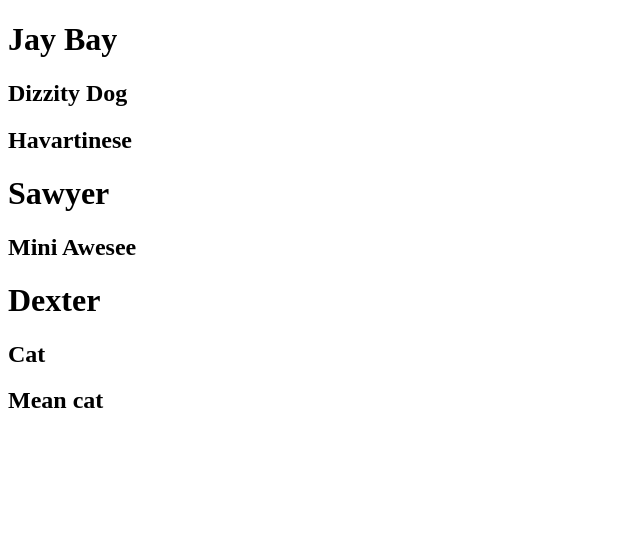
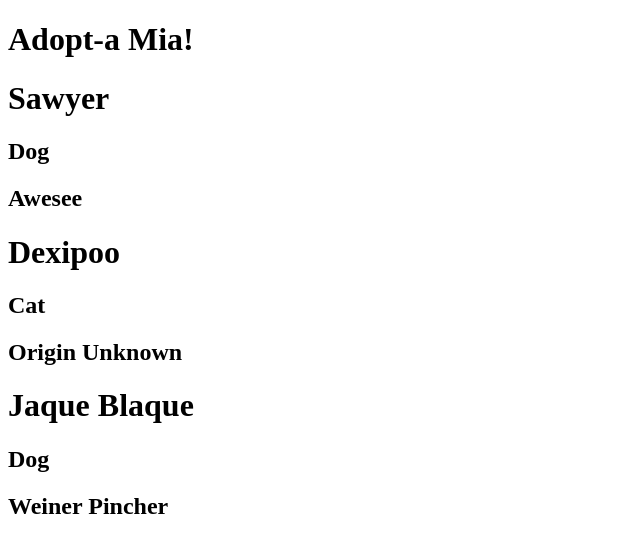
Before and after one commit to pkunzipula/Petfinder-Adoption-App-with-React-16, a React (Vite) app: page / in a window 1280 px wide. Shown: the top 552 px of the page, without its empty margins (0-640 px from the left). Built offline with nearby package versions, Linux system fonts and the light colour scheme.

Commit message:
Adding Babel rules to ESLinter to help with JSX

```diff
--- a/package.json
+++ b/package.json
@@ -20,7 +20,11 @@
   },
   "homepage": "https://github.com/pkunzipula/reactoid#readme",
   "devDependencies": {
+    "babel-eslint": "^10.0.1",
     "eslint": "^5.16.0",
+    "eslint-plugin-import": "^2.16.0",
+    "eslint-plugin-jsx-a11y": "^6.2.1",
+    "eslint-plugin-react": "^7.12.4",
     "parcel-bundler": "^1.12.3",
     "prettier": "^1.16.4"
   },
--- a/src/App.js
+++ b/src/App.js
@@ -1,33 +1,17 @@
 import React from "react";
 import ReactDOM from "react-dom";
-
-const Pet = props => {
-  return React.createElement("div", {}, [
-    React.createElement("h1", {}, props.name),
-    React.createElement("h2", {}, props.animal),
-    React.createElement("h2", {}, props.breed)
-  ]);
-};
+import Pet from "./Pet";
 
 class App extends React.Component {
   render() {
-    return React.createElement("div", { className: "poopysville" }, [
-      React.createElement(Pet, {
-        name: "Jay Bay",
-        animal: "Dizzity Dog",
-        breed: "Havartinese"
-      }),
-      React.createElement(Pet, {
-        name: "Sawyer",
-        anima: "Dogg",
-        breed: "Mini Awesee"
-      }),
-      React.createElement(Pet, {
-        name: "Dexter",
-        animal: "Cat",
-        breed: "Mean cat"
-      })
-    ]);
+    return (
+      <div>
+        <h1>Adopt-a Mia!</h1>
+        <Pet name="Sawyer" animal="Dog" breed="Awesee" />
+        <Pet name="Dexipoo" animal="Cat" breed="Origin Unknown" />
+        <Pet name="Jaque Blaque" animal="Dog" breed="Weiner Pincher" />
+      </div>
+    );
   }
 }
 
--- a/src/Pet.js
+++ b/src/Pet.js
@@ -1,11 +1,23 @@
 import React from "react";
 
+/** The Looooooong Way */
+// const Pet = props => {
+//   return React.createElement("div", {}, [
+//     React.createElement("h1", {}, props.name),
+//     React.createElement("h2", {}, props.animal),
+//     React.createElement("h2", {}, props.breed)
+//   ]);
+// };
+
+/** Using JSX **/
 const Pet = props => {
-  return React.createElement("div", {}, [
-    React.createElement("h1", {}, props.name),
-    React.createElement("h2", {}, props.animal),
-    React.createElement("h2", {}, props.breed)
-  ]);
+  return (
+    <div>
+      <h1>{props.name}</h1>
+      <h2>{props.animal}</h2>
+      <h2>{props.breed}</h2>
+    </div>
+  );
 };
 
 export default Pet;
```
Also changed, not shown: .eslintrc.json, 3 other files (tests, documents, lock files or other folders).
